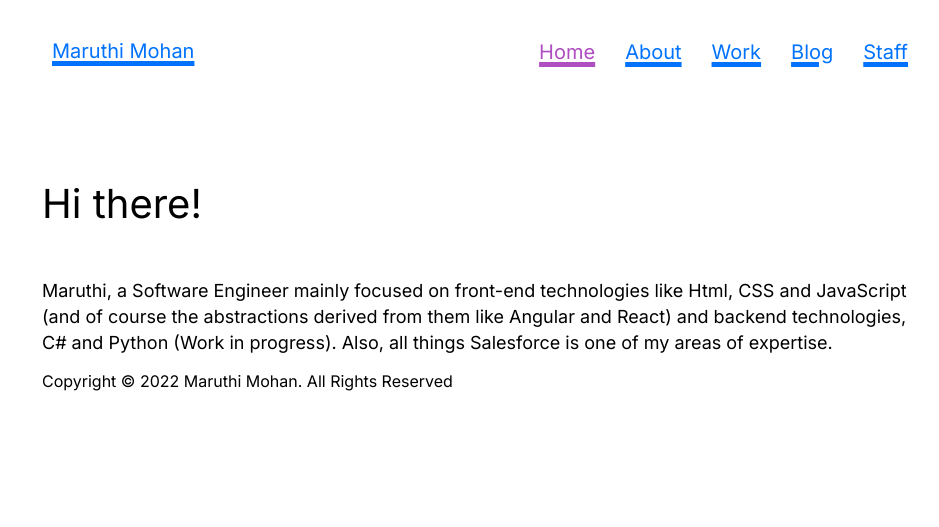
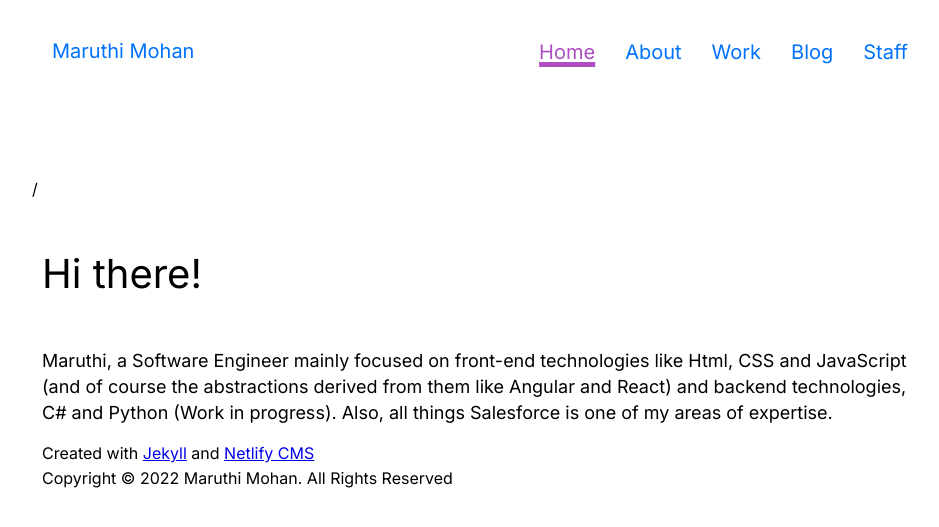
Before and after one commit to maruthimohan/maruthimohan.github.io, a Jekyll site: the page built from index.html, in a window 1280 px wide. Shown: the top 527 px of the page, without its empty margins (160-1099 px from the left). Built offline with Jekyll 4.4.1, drawn with Linux system fonts in a browser that asks for light colours; some web fonts are replaced.

Commit message:
Adding work page

```diff
--- a/_includes/header.html
+++ b/_includes/header.html
@@ -11,3 +11,5 @@
             onclick="navigateToURL('{{ navItem.link }}')">{{ navItem.name }}</div>
     {%- endfor -%}
 </div>
+
+{{page.url}}
--- a/_layouts/default.html
+++ b/_layouts/default.html
@@ -15,7 +15,12 @@
             {{ content }}
         </div>
         <div class="footer">
-            Copyright &copy; 2022 Maruthi Mohan. All Rights Reserved
+            <div class="footer--createdby">
+                Created with
+                <a href="https://jekyllrb.com/" target="_blank" rel="noopener">Jekyll</a> and
+                <a href="https://www.netlifycms.org/" target="_blank" rel="noopener">Netlify CMS</a>
+            </div>
+            <div class="footer--copyright">Copyright &copy; 2022 Maruthi Mohan. All Rights Reserved</div>
         </div>
     </body>
 </html>
--- a/assets/css/styles.scss
+++ b/assets/css/styles.scss
@@ -41,20 +41,19 @@
         margin: 5px;
         float: left;
         line-height: 22px;
-        // border: 1px solid $primary-color;
         color: $primary-color;
         padding: 10px;
-        text-decoration: underline;
-        text-decoration-thickness: 5px;
         transition: all 0.3s ease-out;
 
         &:hover {
             color: $light-violet;
+            font-size: 20.5px;
             transform: translateX(-10px);
         }
 
         &.active {
             color: $light-violet;
+            font-size: 22px;
         }
     }
 
@@ -62,20 +61,21 @@
         cursor: pointer;
         float: right;
         padding: 10px;
-        // border: 1px solid $primary-color;
         color: $primary-color;
         margin: 5px;
-        text-decoration: underline;
-        text-decoration-thickness: 5px;
         transition: all 0.3s ease-out;
 
         &:hover {
-            transform: translateX(10px);
             color: $light-violet;
+            transform: translateX(-10px);
+            // text-decoration: underline;
+            // text-decoration-thickness: 5px;
         }
 
         &.active {
             color: $light-violet;
+            text-decoration: underline;
+            text-decoration-thickness: 5px;
         }
     }
 }
@@ -119,6 +119,7 @@
 
 .footer {
     margin: 15px 10px;
+    line-height: 25px;
 }
 
 .content {
--- /dev/null
+++ b/work.html
@@ -0,0 +1,6 @@
+---
+layout: default
+title: Work
+permalink: /work/
+---
+<h1>Coming Soon!</h1>
```
